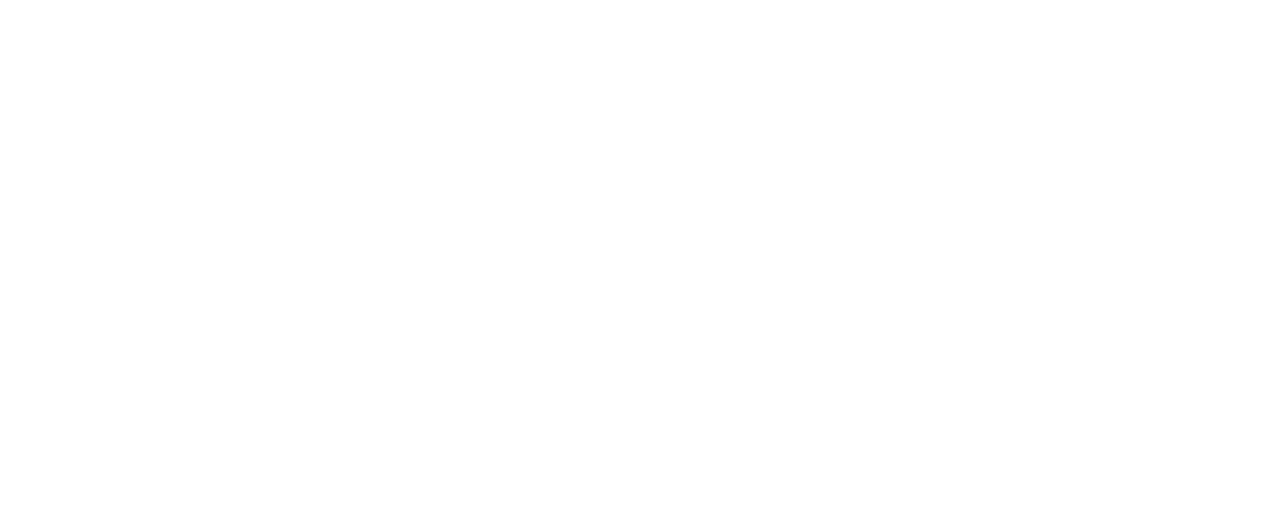
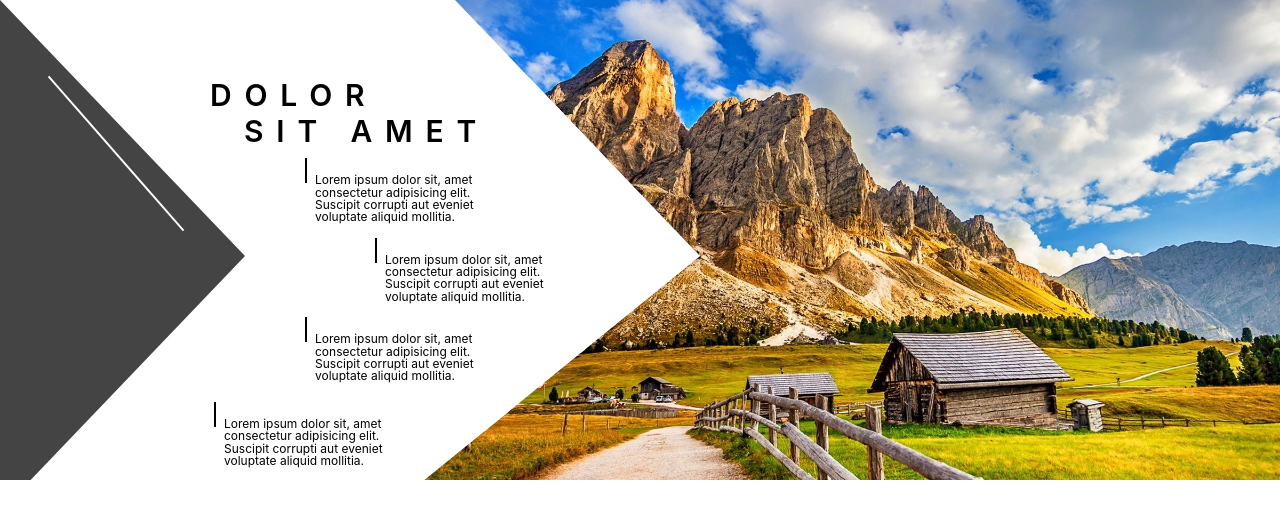
Before and after one commit to Tekutos/css-mini-blocks, a React (Create React App) app in the folder my-app/: page /blog in a window 1280 px wide. Before the commit this address had no page. Shown: the top 518 px of the page. Built offline with nearby package versions, Linux system fonts and the light colour scheme.

Commit message:
add blogPage

```diff
--- a/my-app/src/App.js
+++ b/my-app/src/App.js
@@ -2,12 +2,14 @@
 import { Route, Routes } from "react-router-dom";
 import SlideTemplatePage from "./pages/SlideTemplatePage.jsx/SlideTemplatePage";
 import MainPage from "./pages/MainPage";
+import Blog from "./components/Blog/Blog";
 
 function App() {
   return (
     <Routes>
       <Route path="/" element={<MainPage />} />
       <Route path="/slidetemplate" element={<SlideTemplatePage />} />
+      <Route path="/blog" element={<Blog />} />
     </Routes>
   );
 }
--- /dev/null
+++ b/my-app/src/components/Blog/Blog.jsx
@@ -0,0 +1,50 @@
+import "./Blog.scss";
+
+function Blog() {
+  const base = `blog`;
+  return (
+    <div className={`${base}`}>
+      <div className={`${base}_column1`}>
+        <div className={`${base}_line`}></div>
+      </div>
+      <div className={`${base}_column2`}>
+        <div className={`${base}_title`}>
+          <span>
+            DOLOR <p>SIT AMET</p>
+          </span>
+        </div>
+        <div className={`${base}_text1`}>
+          <div className={`${base}_line1`}></div>
+          <span className={`${base}_span1`}>
+            Lorem ipsum dolor sit, amet consectetur adipisicing elit. Suscipit
+            corrupti aut eveniet voluptate aliquid mollitia.
+          </span>
+        </div>
+        <div className={`${base}_text2`}>
+          <div className={`${base}_line2`}></div>
+          <span className={`${base}_span2`}>
+            Lorem ipsum dolor sit, amet consectetur adipisicing elit. Suscipit
+            corrupti aut eveniet voluptate aliquid mollitia.
+          </span>
+        </div>
+        <div className={`${base}_text3`}>
+          <div className={`${base}_line3`}></div>
+          <span className={`${base}_span3`}>
+            Lorem ipsum dolor sit, amet consectetur adipisicing elit. Suscipit
+            corrupti aut eveniet voluptate aliquid mollitia.
+          </span>
+        </div>
+        <div className={`${base}_text4`}>
+          <div className={`${base}_line4`}></div>
+          <span className={`${base}_span4`}>
+            Lorem ipsum dolor sit, amet consectetur adipisicing elit. Suscipit
+            corrupti aut eveniet voluptate aliquid mollitia.
+          </span>
+        </div>
+      </div>
+      <div className={`${base}_column3`}></div>
+    </div>
+  );
+}
+
+export default Blog;
--- /dev/null
+++ b/my-app/src/components/Blog/Blog.scss
@@ -0,0 +1,146 @@
+* {
+  margin: 0;
+  box-sizing: border-box;
+}
+
+.blog {
+  height: 60vh;
+  display: grid;
+  grid-template-columns: repeat(3, 1fr);
+  overflow: hidden;
+  div {
+    width: 700px;
+    background: #444;
+    position: relative;
+    left: -50%;
+  }
+  .blog_column1 {
+    z-index: 1;
+    .blog_line {
+      position: absolute;
+      top: 10%;
+      height: 40%;
+      right: 40%;
+      width: 2px;
+      left: 465px;
+      background-color: white;
+      transform: rotate(-41.2deg);
+    }
+  }
+  .blog_column2 {
+    background: white;
+    clip-path: polygon(65% 0%, 100% 50%, 55% 100%, 0% 100%, 35% 50%, 0% 0%);
+    width: 700px;
+    left: -100%;
+    z-index: 2;
+    .blog_title {
+      background: white;
+      top: 15%;
+      left: 30%;
+      width: 30vw;
+      height: 14vh;
+      span {
+        font-size: 30px;
+        font-weight: 600;
+        letter-spacing: 1vw;
+        p {
+          padding-left: 34px;
+        }
+      }
+    }
+    .blog_text1 {
+      background: white;
+      top: 12%;
+      left: 45%;
+      width: 200px;
+      height: 100px;
+      line-height: 0.7em;
+      .blog_line1 {
+        position: absolute;
+        top: -15%;
+        height: 25%;
+        right: 40%;
+        width: 2px;
+        left: -5%;
+        background-color: black;
+      }
+      span {
+        font-size: 12px;
+      }
+    }
+    .blog_text2 {
+      background: white;
+      top: 8%;
+      left: 55%;
+      width: 200px;
+      height: 100px;
+      line-height: 0.7em;
+      .blog_line2 {
+        position: absolute;
+        top: -15%;
+        height: 25%;
+        right: 40%;
+        width: 2px;
+        left: -5%;
+        background-color: black;
+      }
+      span {
+        font-size: 12px;
+      }
+    }
+    .blog_text3 {
+      background: white;
+      top: 4%;
+      left: 45%;
+      width: 200px;
+      height: 100px;
+      line-height: 0.7em;
+      .blog_line3 {
+        position: absolute;
+        top: -15%;
+        height: 25%;
+        right: 40%;
+        width: 2px;
+        left: -5%;
+        background-color: black;
+      }
+      span {
+        font-size: 12px;
+      }
+    }
+    .blog_text4 {
+      background: white;
+      top: 1%;
+      left: 32%;
+      width: 200px;
+      height: 100px;
+      line-height: 0.7em;
+      .blog_line4 {
+        position: absolute;
+        top: -15%;
+        height: 25%;
+        right: 40%;
+        width: 2px;
+        left: -5%;
+        background-color: black;
+      }
+      span {
+        font-size: 12px;
+      }
+    }
+  }
+  .blog_column3 {
+    width: 80vw;
+    // min-width: 1000px;
+    left: -100%;
+    background: url("../../image/1639363902-1006-www.lookw.ru.jpg") 100% 50% /
+      cover;
+    transform: all 0.5s ease-in-out;
+    z-index: 0;
+  }
+  @media (max-width: 1120px) {
+    .blog_column3 {
+      left: -140%;
+    }
+  }
+}
--- a/my-app/src/pages/MainPage.jsx
+++ b/my-app/src/pages/MainPage.jsx
@@ -1,7 +1,41 @@
+import "./MainPage.scss";
+import { React } from "react";
+import { useNavigate } from "react-router-dom";
+
 function MainPage() {
+  const base = `main`;
+
+  const navigate = useNavigate();
+
+  function handlerClick1() {
+    navigate("/slidetemplate");
+  }
+
+  function handlerClick2() {
+    navigate("/blog");
+  }
+
+  function handlerClick3() {
+    navigate("/slidetemplate");
+  }
+
+  function handlerClick4() {
+    navigate("/slidetemplate");
+  }
+
+  function handlerClick5() {
+    navigate("/slidetemplate");
+  }
+
   return (
-    <div>
-      <a href="/slidetemplate">ссылка на SlideTemplate</a>
+    <div className="container">
+      <div className={`${base}_Box1`}>
+        <div className={`${base}_slidetemplateBox1`} onClick={handlerClick1} />
+        <div className={`${base}_slidetemplateBox2`} onClick={handlerClick2} />
+        <div className={`${base}_slidetemplateBox3`} onClick={handlerClick3} />
+        <div className={`${base}_slidetemplateBox4`} onClick={handlerClick4} />
+        <div className={`${base}_slidetemplateBox5`} onClick={handlerClick5} />
+      </div>
     </div>
   );
 }
--- /dev/null
+++ b/my-app/src/pages/MainPage.scss
@@ -0,0 +1,24 @@
+* {
+  margin: 0;
+  box-sizing: border-box;
+}
+
+.container {
+  .main_Box1 {
+    display: flex;
+    height: 100vh;
+    background: #444;
+    .main_slidetemplateBox1 {
+      height: 1000px;
+      width: 250px;
+      background-image: url("../image/Path-to-the-snow-capped-mountains_1920x1080.jpg");
+      border-radius: 5px;
+    }
+    .main_slidetemplateBox2 {
+      height: 1000px;
+      width: 250px;
+      background-image: url("../image/1639363902-1006-www.lookw.ru.jpg");
+      border-radius: 5px;
+    }
+  }
+}
```
Also changed, not shown: my-app/src/image/1639363902-1006-www.lookw.ru.jpg (added).
